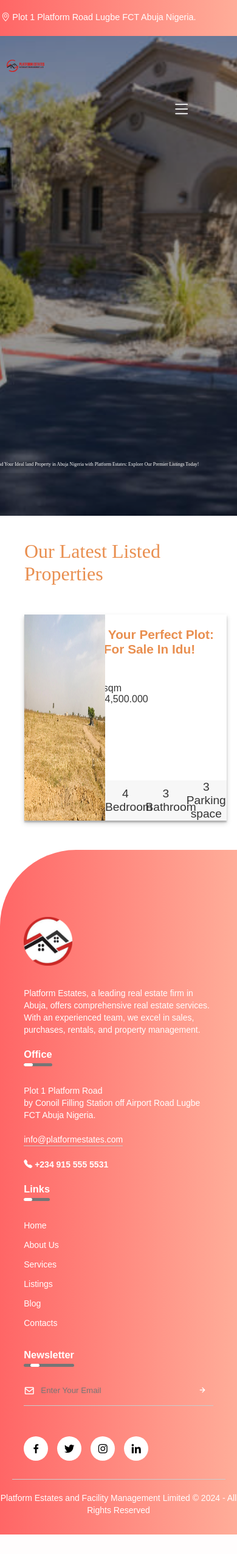
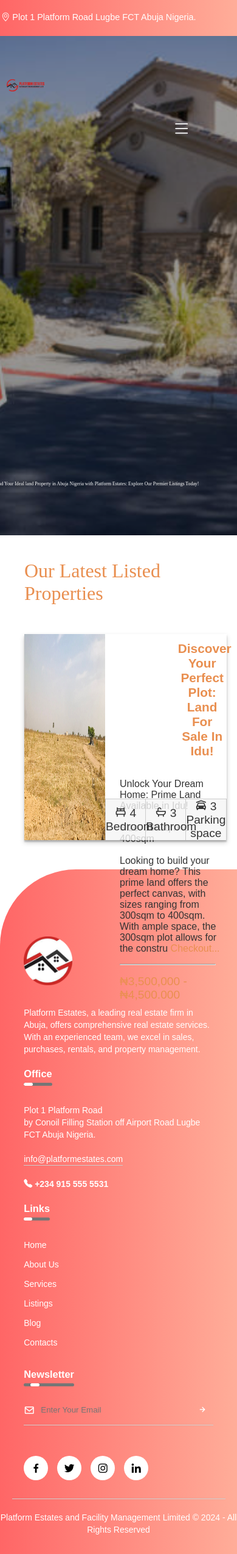
Before and after one commit to Stephen842/real-_estate_web, a Django app: page /listings/ in a window 390 px wide. Shown: the whole page at 61% size. Before the commit the page ends 2517 px from the top, so only its background shows below. Run offline with Django 5.2, Linux system fonts and the light colour scheme; data comes from the database, SQL or seed files in the repository; both versions use the stored data as it was after the commit.

Commit message:
i just finished rendering the front views of the property listing page everything isd working as expected just remaining to work on the responsiveness

```diff
--- a/Real_estate/Real_estate_project/estates/static/home.css
+++ b/Real_estate/Real_estate_project/estates/static/home.css
@@ -40,7 +40,6 @@ header{
     outline: none;
     width: 7em;
     height: 3em;
-    font-family: ;
     font-size: 1.25em;
     text-align: center;
     padding: 0.9em;
@@ -654,7 +653,7 @@ div.testimony .text1{
 }
 
 /* For screen sizes between 380px */
-media only screen and (max-width: 380px){
+@media only screen and (max-width: 380px){
   div.det h2{
     height: 1.5em;
     font-weight: 400;
@@ -663,7 +662,6 @@ media only screen and (max-width: 380px){
     font-size: 0.8em;
   }
 
-  }
   div.render h3{
     font-size: 1.2em;
   }
--- a/Real_estate/Real_estate_project/estates/static/listings.css
+++ b/Real_estate/Real_estate_project/estates/static/listings.css
@@ -32,11 +32,12 @@ div.property_det{
 }
 div.property_det h4{
     text-align: center;
-    padding-top: 1em;
+    padding-top: 0.6em;
+    padding-left: 11em;
     padding-bottom: 1.2em;
     text-transform: capitalize;
     text-decoration: none;
-    font-family: 'Tangerine', serif;
+    font-family: 'poppins', sans-serif;
     font-size: 1.3em;
 }
 div.property_det h4 a{
@@ -53,7 +54,33 @@ div.property_det img{
     top: 0;
     left: 0;
 }
-
+div.detailed{
+    position: absolute;
+    right: 0;
+    width: 60%;
+    margin-top: 0.5em;
+    padding-left: 1.5em;
+}
+div.detailed a{
+    color: #E98F50;
+    text-decoration: none;
+}
+div.detailed a:hover{
+    text-decoration: underline;
+}
+hr{
+    margin-top: 1em;
+    margin-bottom: 1em;
+    width: 90%;
+    justify-content: center;
+    align-items: center;
+}
+div.detailed span{
+    color: #E98F50;
+    font-size: 1.2em;
+    font-weight: 500;
+    margin-bottom: 2em;
+}
 table{
     position: absolute;
     bottom: 0;
@@ -66,8 +93,7 @@ table{
     background: #f5f5f5cf;
 }
 table, td{
-    /*border: 1px solid #333;*/
+    border: 1px solid #ccc;
     border-bottom: none;
     text-align: center;
-
 }
--- a/Real_estate/Real_estate_project/estates/templates/pages/home.html
+++ b/Real_estate/Real_estate_project/estates/templates/pages/home.html
@@ -330,8 +330,8 @@
                         <p> {{ post.body | slice:'350' | safe }} <a href = '{% url 'blog_detail' post.pk %}'> Read More... </a></p>
                     </div>
                 </div>
-                {% endfor%}
-            {% endblock posts%}
+                {% endfor %}
+            {% endblock %}
             </div>
         </div>
 
--- a/Real_estate/Real_estate_project/estates/templates/pages/listings.html
+++ b/Real_estate/Real_estate_project/estates/templates/pages/listings.html
@@ -64,19 +64,18 @@
                     <div class = 'property_det'>
                         <h4><a href = '{% url 'listing_detail' i.pk %}'> {{ i.title }} </a></h4>
                         <img src = '{{ i.image.url }}' alt = 'Idu land'/>
-                        <div>
-                             <p>{{ i.body | slice:'350' | safe }} <a href = '{% url 'listing_detail' i.pk %}'> Checkout... </a></p>
-                             <!-- <hr/> -->
-                             <p> {{i.size}}</p>
-                             <p> {{i.price}} </p>
+                        <div class = 'detailed'>
+                             <p>{{ i.description | slice:'300' | safe}} <a href = '{% url 'listing_detail' i.pk %}'> Checkout... </a></p>
+                             <hr/>
+                             <p><span> {{i.price}} </span></p>
                         </div>
                         <div class = 'table'>
                             <table>
                                 <tbody>
                                     <tr>
-                                        <td> {{ i.bed }} Bedroom </td>
-                                        <td> {{ i.bathroom }} Bathroom </td>
-                                        <td> {{ i.parking }} Parking space </td>
+                                        <td><i class='bx bx-bed'></i> {{ i.bed }} Bedroom </td>
+                                        <td><i class='bx bx-bath'></i> {{ i.bathroom }} Bathroom </td>
+                                        <td><i class='bx bxs-car-garage' ></i> {{ i.parking }} Parking space </td>
                                     </tr>
                                 </tbody>
                             </table>
```
Also changed, not shown: Real_estate/Real_estate_project/db.sqlite3.
